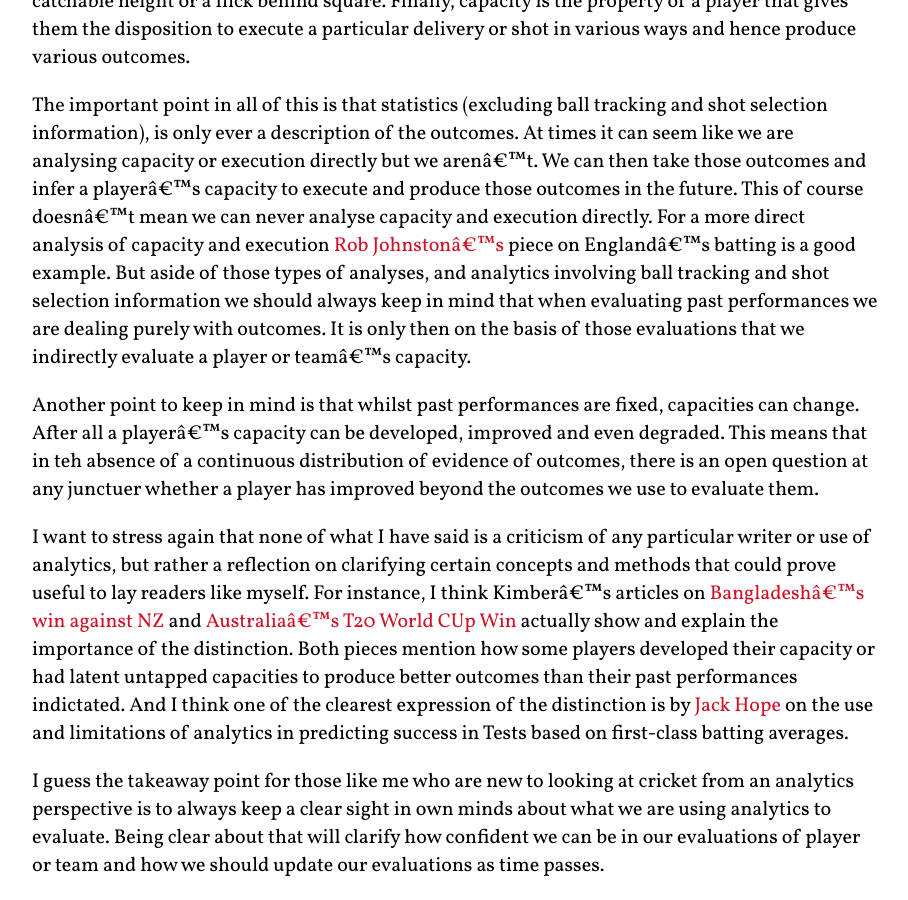
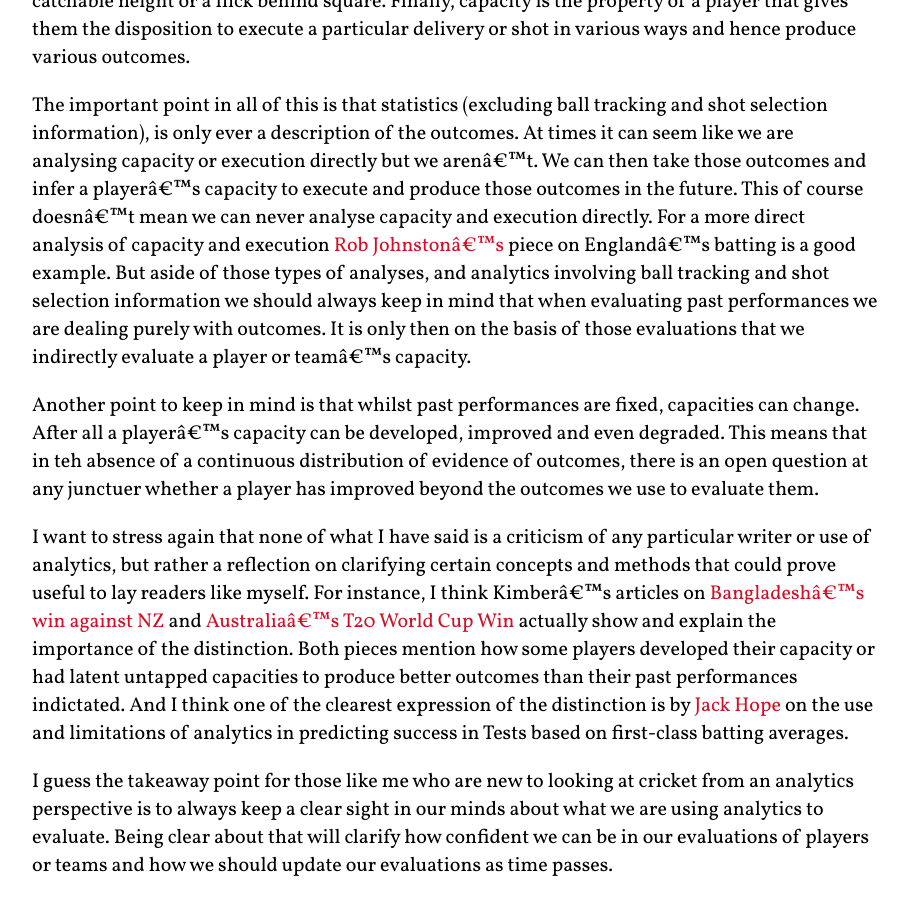
Before and after one commit to nsaranga/saranga.github.io, a Jekyll site: the page built from _posts/2022-01-10-CapacityExecutionOutcomeandCricketAnalytics.md, in a window 1280 px wide and 900 px high, scrolled down 1926 px. Shown: the whole window, without its empty margins (184-1092 px from the left). Built offline with Jekyll 4.4.1, drawn with Linux system fonts in a browser that asks for light colours.

Commit message:
spell check

```diff
--- a/_posts/2022-01-10-CapacityExecutionOutcomeandCricketAnalytics.md
+++ b/_posts/2022-01-10-CapacityExecutionOutcomeandCricketAnalytics.md
@@ -22,6 +22,6 @@ The important point in all of this is that statistics (excluding ball tracking a
 
 Another point to keep in mind is that whilst past performances are fixed, capacities can change. After all a player's capacity can be developed, improved and even degraded. This means that in teh absence of a continuous distribution of evidence of outcomes, there is an open question at any junctuer whether a player has improved beyond the outcomes we use to evaluate them.
 
-I want to stress again that none of what I have said is a criticism of any particular writer or use of analytics, but rather a reflection on clarifying certain concepts and methods that could prove useful to lay readers like myself. For instance, I think Kimber's articles on [Bangladesh's win against NZ](https://wickets.substack.com/p/the-joy-and-surprise-of-bangladeshs) and [Australia's T20 World CUp Win](https://wickets.substack.com/p/mitch-marsh-the-unlikely-hero-of) actually show and explain the importance of the distinction. Both pieces mention how some players developed their capacity or had latent untapped capacities to produce better outcomes than their past performances indictated. And I think one of the clearest expression of the distinction is by [Jack Hope](https://thecricketpod.substack.com/p/how-cann-we-predict-batting-success) on the use and limitations of analytics in predicting success in Tests based on first-class batting averages.
+I want to stress again that none of what I have said is a criticism of any particular writer or use of analytics, but rather a reflection on clarifying certain concepts and methods that could prove useful to lay readers like myself. For instance, I think Kimber's articles on [Bangladesh's win against NZ](https://wickets.substack.com/p/the-joy-and-surprise-of-bangladeshs) and [Australia's T20 World Cup Win](https://wickets.substack.com/p/mitch-marsh-the-unlikely-hero-of) actually show and explain the importance of the distinction. Both pieces mention how some players developed their capacity or had latent untapped capacities to produce better outcomes than their past performances indictated. And I think one of the clearest expression of the distinction is by [Jack Hope](https://thecricketpod.substack.com/p/how-cann-we-predict-batting-success) on the use and limitations of analytics in predicting success in Tests based on first-class batting averages.
 
-I guess the takeaway point for those like me who are new to looking at cricket from an analytics perspective is to always keep a clear sight in own minds about what we are using analytics to evaluate. Being clear about that will clarify how confident we can be in our evaluations of player or team and how we should update our evaluations as time passes.
+I guess the takeaway point for those like me who are new to looking at cricket from an analytics perspective is to always keep a clear sight in our minds about what we are using analytics to evaluate. Being clear about that will clarify how confident we can be in our evaluations of players or teams and how we should update our evaluations as time passes.
```
